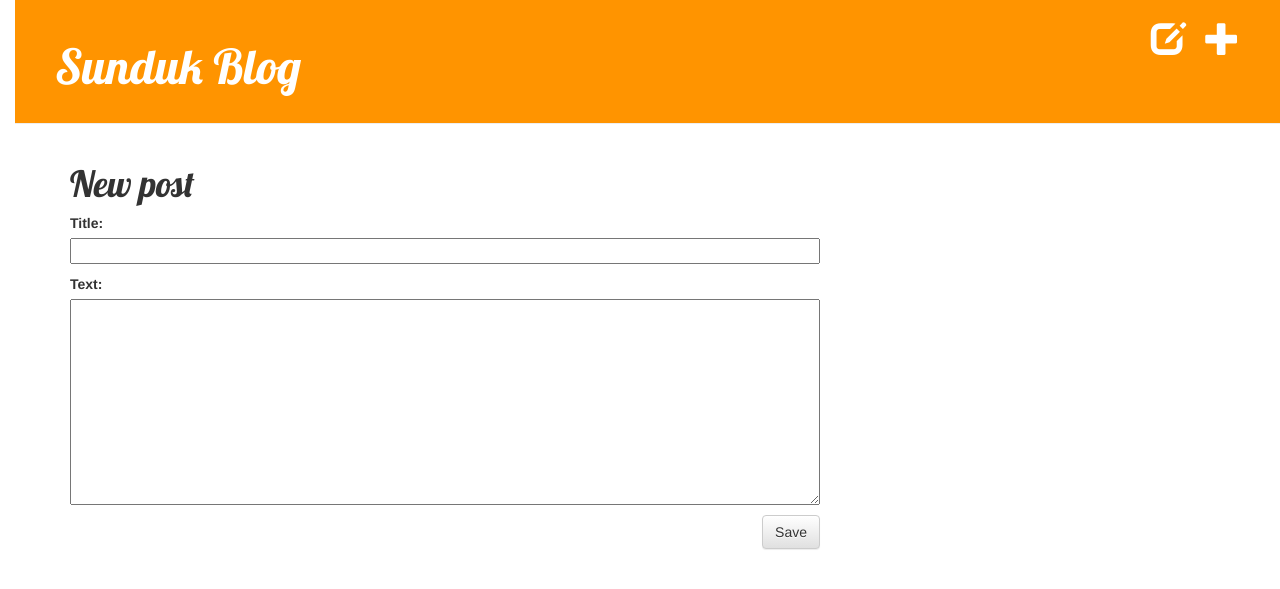
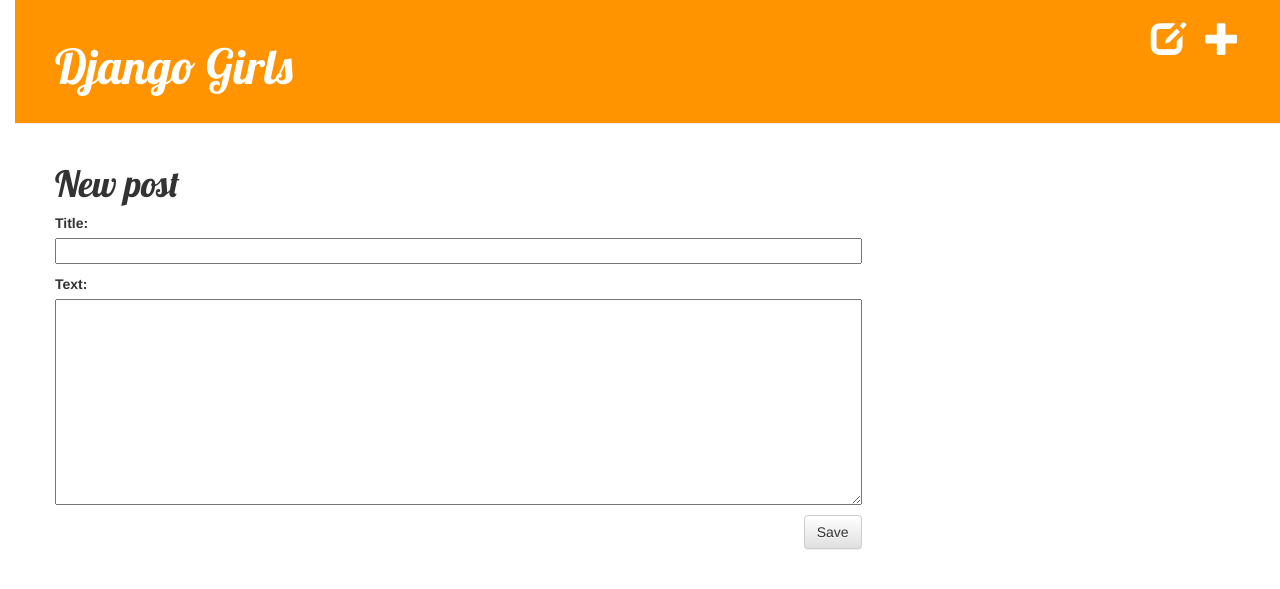
Before and after one commit to Rem1219/Sunduk, a Django app: page /post/new/ in a window 1280 px wide. Shown: the top 589 px of the page. Run offline with Django 3.2, Linux system fonts and the light colour scheme; the visitor is signed in with stand-in values (Sample User, id 1); some libraries are stand-ins or nearby versions.

Commit message:
Improving the layout

```diff
--- a/blog/templates/blog/base.html
+++ b/blog/templates/blog/base.html
@@ -11,11 +11,13 @@
     <div class="page-header">
         {% if user.is_authenticated %}
         <a href="{% url 'post_new' %}" class="top-menu"><span class="glyphicon glyphicon-plus"></span></a>
+        <a href="{% url 'post_draft_list' %}" class="top-menu"><span class="glyphicon glyphicon-edit"></span></a>
+        {% else %}
+        <a href="{% url 'login' %}" class="top-menu"><span class="glyphicon glyphicon-lock"></span></a>
         {% endif %}
-            <a href="{% url 'post_draft_list' %}" class="top-menu"><span class="glyphicon glyphicon-edit"></span></a>
-            <h1><a href="/">Sunduk Blog</a></h1>
+        <h1><a href="{% url 'blog.views.post_list' %}">Django Girls</a></h1>
     </div>
-        <div class="content container">
+    <div class="content">
         <div class="row">
             <div class="col-md-8">
             {% block content %}
--- a/blog/templates/blog/post_detail.html
+++ b/blog/templates/blog/post_detail.html
@@ -11,7 +11,9 @@
         {% if user.is_authenticated %}
     			<a class="btn btn-default" href="{% url 'post_edit' pk=post.pk %}"><span class="glyphicon glyphicon-pencil"></span></a>
                 <a class="btn btn-default" href="{% url 'post_remove' pk=post.pk %}"><span class="glyphicon glyphicon-remove"></span></a>
-				{% endif %}
+        {% else %}
+                <a href="{% url 'login' %}" class="top-menu"><span class="glyphicon glyphicon-lock"></span></a>
+		{% endif %}
         <h1>{{ post.title }}</h1>
         <p>{{ post.text|linebreaks }}</p>
     </div>
```
Lines whose indentation alone changed are shown as unchanged.
